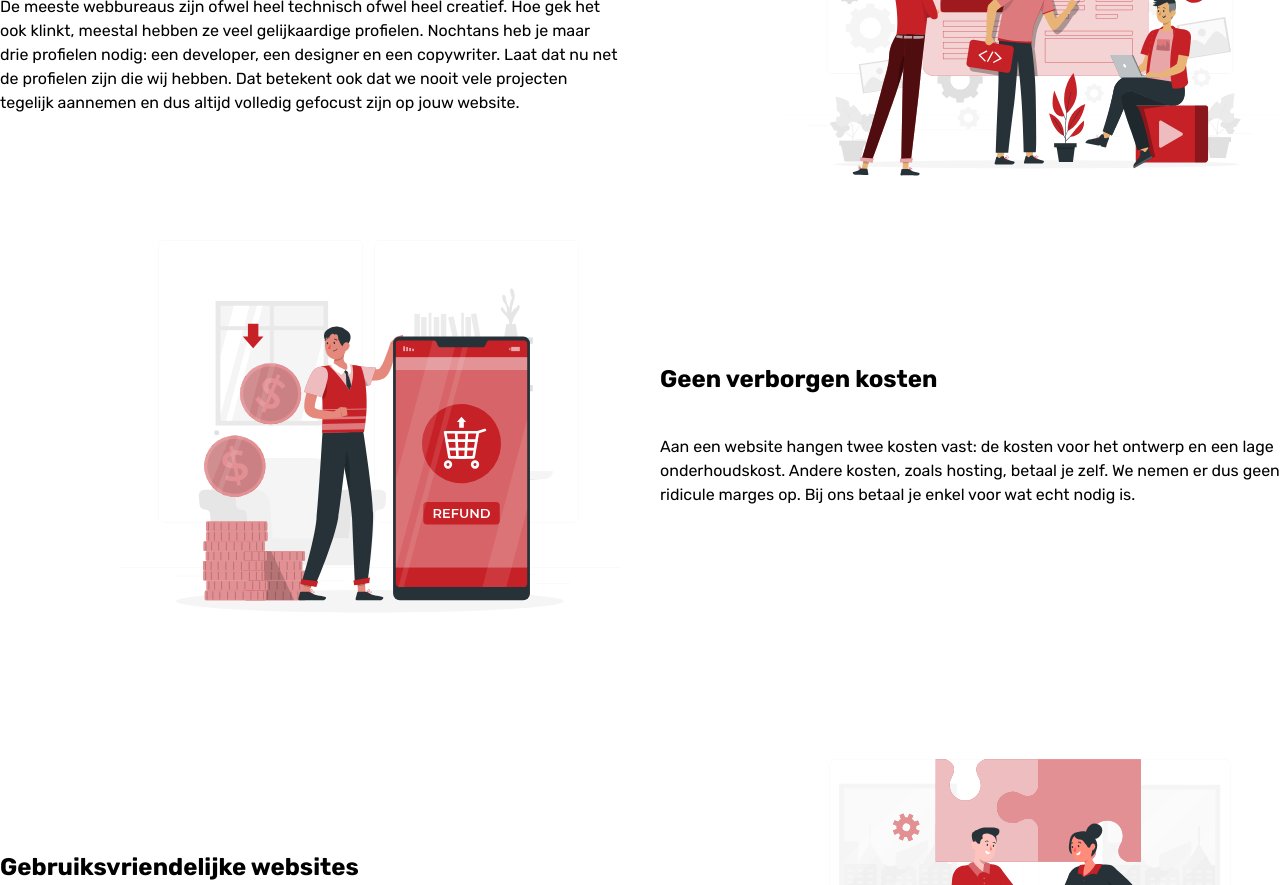
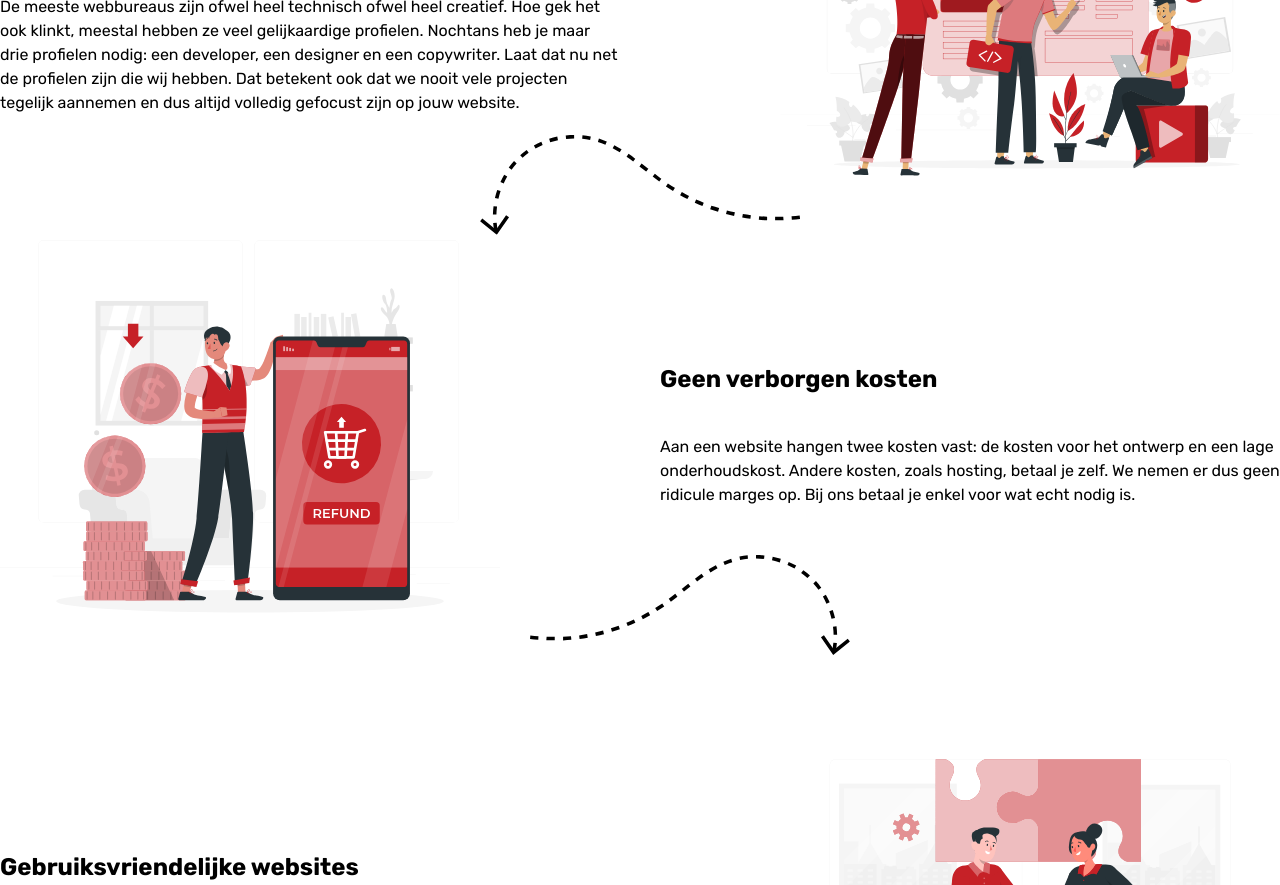
Before and after one commit to AmerSikira/poppy-websites, a Next.js app: page / in a window 1280 px wide. Shown: the part 1700-2585 px from the top of the page. Built offline with nearby package versions, Linux system fonts and the light colour scheme.

Commit message:
Added arrows

```diff
--- a/components/homepage/hero.tsx
+++ b/components/homepage/hero.tsx
@@ -87,7 +87,14 @@ const Hero = () => {
 						<H2>Waarom kiezen voor Poppy Websites?</H2>
 					</FlexRow>
 				</Container>
-				<Container className="flex gap-10 my-15">
+				<Container className="flex gap-10 my-15 relative">
+					<Image
+						src="/arrow.svg"
+						alt="Dashed arrow"
+						height={100}
+						width={100}
+						className="absolute bottom-0 left-1/2 -translate-x-1/2 translate-y-1/2 -rotate-90"
+					/>
 					<FlexColumn className="w-1/2 justify-center">
 						<H3 className="mb-10">Team van drie experts</H3>
 
@@ -113,8 +120,15 @@ const Hero = () => {
 					</FlexRow>
 				</Container>
 
-				<Container className="flex gap-10 my-15">
-					<FlexRow className="w-1/2 justify-end">
+				<Container className="flex gap-10 my-15 relative">
+					<Image
+						src="/arrow-2.svg"
+						alt="Dashed arrow"
+						height={100}
+						width={100}
+						className="absolute bottom-0 left-1/2 translate-y-1/4 rotate-90"
+					/>
+					<FlexRow className="w-1/2 justify-start">
 						<Image
 							alt=""
 							width={500}
```
Also changed, not shown: public/arrow-2.svg (added), public/arrow.svg (added).
